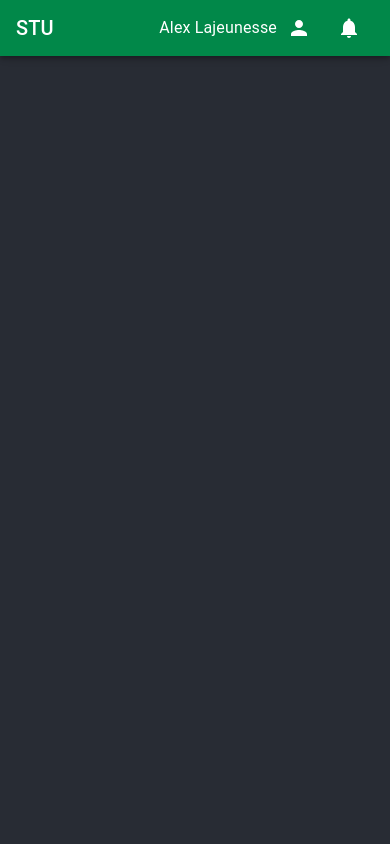
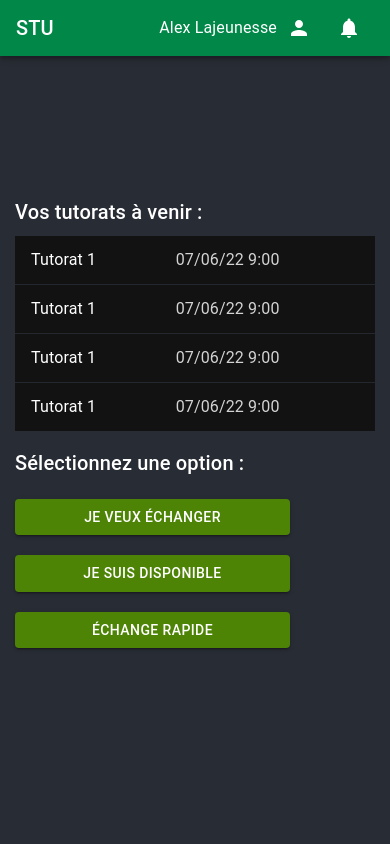
Before and after one commit to Alexinlife/ProjetS3GI, a React (Create React App) app in the folder stu-client/: page / in a window 390 px wide. Shown: the top 844 px of the page. Built offline with nearby package versions, Linux system fonts and the light colour scheme.

Commit message:
cleanup App.css

```diff
--- a/stu-client/src/css/App.css
+++ b/stu-client/src/css/App.css
@@ -1,24 +1,16 @@
+html, body, #root, .App {
+  height: 100%;
+  margin: 0;
+}
+
 .App {
   text-align: center;
 }
 
-.App-logo {
-  height: 40vmin;
-  pointer-events: none;
-}
-
-@media (prefers-reduced-motion: no-preference) {
-  .App-logo {
-    animation: App-logo-spin infinite 20s linear;
-  }
-}
-
-.App-header {
+.App-header, .App-body {
   background-color: #282c34;
-  min-height: 100vh;
   display: flex;
   flex-direction: column;
-  align-items: center;
   justify-content: center;
   font-size: calc(10px + 2vmin);
   color: white;
@@ -28,11 +20,28 @@
   color: #61dafb;
 }
 
-@keyframes App-logo-spin {
-  from {
-    transform: rotate(0deg);
+.App-left {
+  display: flex;
+  flex-direction: row;
+  justify-content: flex-end;
+}
+
+.App-right {
+  display: flex;
+  flex-direction: row;
+  justify-content: flex-start;
+}
+
+@media only screen and (max-width: 600px) {
+  .App-left {
+    display: flex;
+    flex-direction: row;
+    justify-content: center;
   }
-  to {
-    transform: rotate(360deg);
+
+  .App-right {
+    display: flex;
+    flex-direction: row;
+    justify-content: center;
   }
 }
```
